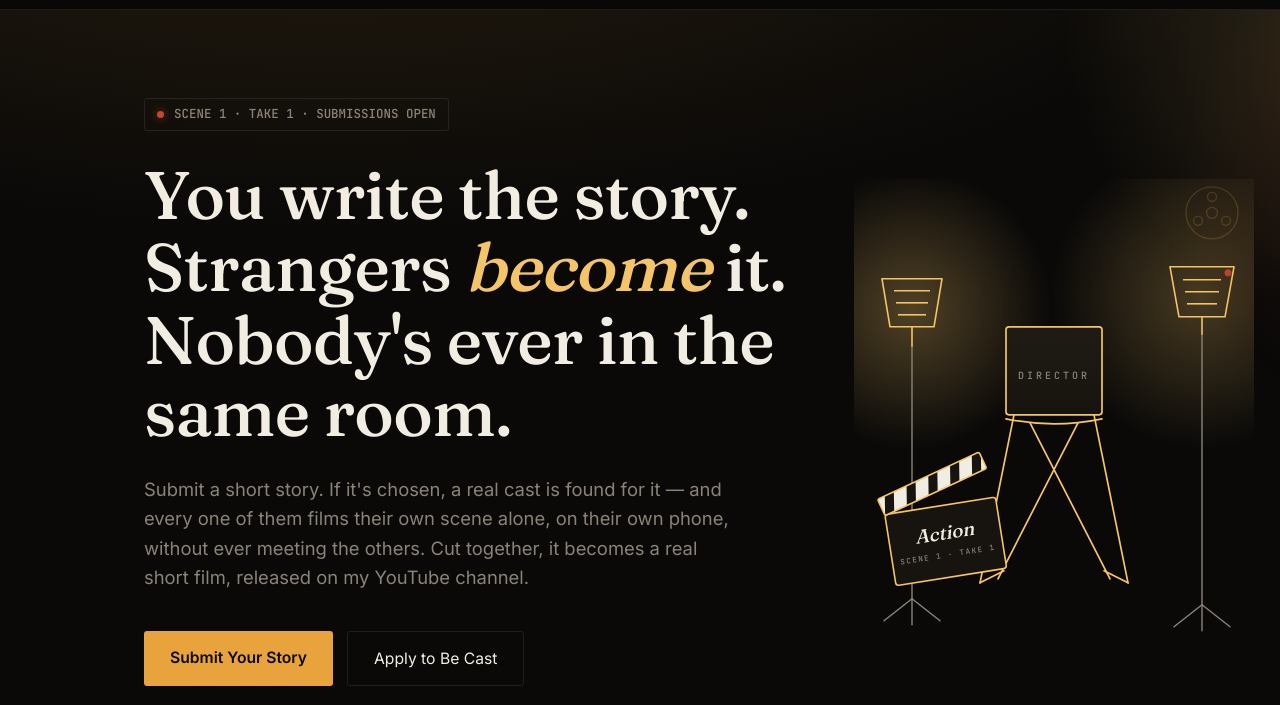
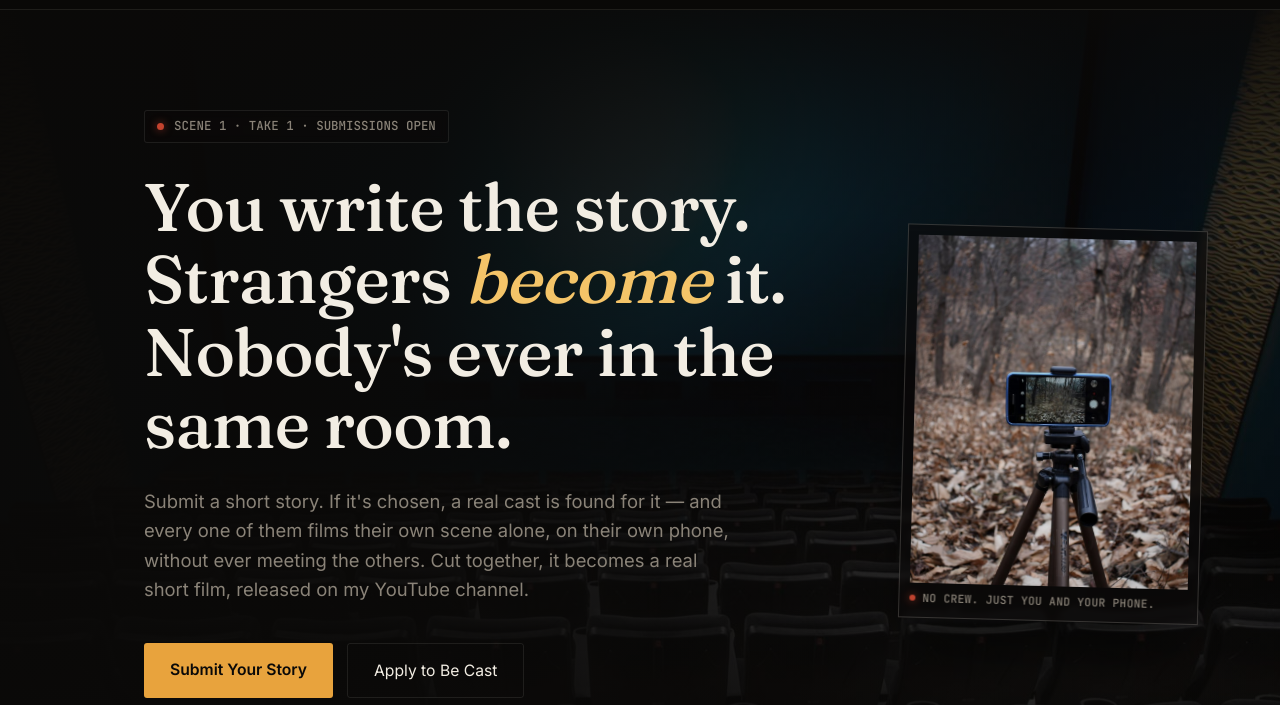
Before and after one commit to michaelbailie88-star/The-Directors-Chair, a website: page index.html in a window 1280 px wide. Shown: the part 55-760 px from the top of the page. Drawn offline with Linux system fonts and the light colour scheme.

Commit message:
Replace hand-drawn hero illustration with real photography — theater background, phone-on-tripod featured shot

```diff
--- a/index.html
+++ b/index.html
@@ -56,26 +56,20 @@
 
   /* ---------- Hero ---------- */
   .hero {
-    padding: 88px 0 96px;
+    padding: 100px 0 96px;
     position: relative;
     overflow: hidden;
+    background-image: url('img/hero-bg.jpg');
+    background-size: cover;
+    background-position: center 35%;
   }
   .hero::before {
     content: "";
     position: absolute;
-    inset: -20% -10% auto -10%;
-    height: 420px;
-    background: radial-gradient(ellipse at 30% 0%, rgba(232,163,61,0.13), transparent 65%);
-    pointer-events: none;
-  }
-  .hero::after {
-    content: "";
-    position: absolute;
-    inset: -10% -15% auto auto;
-    width: 620px; height: 560px;
+    inset: 0;
     background:
-      radial-gradient(circle at 78% 18%, rgba(244,196,104,0.16), transparent 42%),
-      radial-gradient(circle at 92% 46%, rgba(196,67,46,0.10), transparent 38%);
+      linear-gradient(100deg, rgba(10,9,8,0.97) 0%, rgba(10,9,8,0.93) 32%, rgba(10,9,8,0.62) 58%, rgba(10,9,8,0.40) 100%),
+      linear-gradient(0deg, rgba(10,9,8,0.9) 0%, rgba(10,9,8,0.15) 30%, rgba(10,9,8,0.15) 75%, rgba(10,9,8,0.85) 100%);
     pointer-events: none;
   }
   .slate {
@@ -89,6 +83,10 @@
     border-radius: 3px;
     padding: 6px 12px;
     margin-bottom: 28px;
+    position: relative;
+    z-index: 2;
+    background: rgba(10,9,8,0.4);
+    backdrop-filter: blur(4px);
   }
   .slate .rec {
     width: 7px; height: 7px; border-radius: 50%;
@@ -99,6 +97,7 @@
     font-size: clamp(2.4rem, 5.6vw, 4.2rem);
     line-height: 1.08;
     max-width: 16ch;
+    position: relative; z-index: 2;
   }
   .hero h1 em {
     font-style: italic;
@@ -110,31 +109,57 @@
     color: var(--ash);
     margin-top: 26px;
     line-height: 1.6;
+    position: relative; z-index: 2;
   }
-  .hero-ctas { display: flex; gap: 14px; margin-top: 38px; flex-wrap: wrap; }
+  .hero-ctas { display: flex; gap: 14px; margin-top: 38px; flex-wrap: wrap; position: relative; z-index: 2; }
   .how-link {
     display: inline-block;
     margin-top: 22px;
     color: var(--ash);
     font-size: 0.9rem;
     border-bottom: 1px solid transparent;
+    position: relative; z-index: 2;
   }
   .how-link:hover { color: var(--tungsten-hot); border-bottom-color: var(--tungsten-hot); }
-  .hero-scene {
+  .hero-photo {
     position: absolute;
-    top: 50%; right: 2%;
-    width: 400px; height: 460px;
-    transform: translateY(-52%);
-    pointer-events: none;
+    top: 50%; right: 6%;
+    transform: translateY(-50%) rotate(1.5deg);
+    width: 300px;
+    z-index: 2;
+    border: 1px solid rgba(242,237,227,0.18);
+    padding: 10px 10px 34px;
+    background: rgba(10,9,8,0.55);
+    backdrop-filter: blur(3px);
+    box-shadow: 0 30px 60px -20px rgba(0,0,0,0.7);
   }
-  @media (max-width: 980px) { .hero-scene { display: none; } }
-  .hero-scene .tally-light {
+  .hero-photo img {
+    display: block;
+    width: 100%;
+    aspect-ratio: 4/5;
+    object-fit: cover;
+  }
+  .hero-photo .cap {
+    position: absolute;
+    left: 10px; right: 10px; bottom: 10px;
+    display: flex; align-items: center; gap: 7px;
+    font-family: 'JetBrains Mono', monospace;
+    font-size: 0.7rem;
+    color: var(--ash);
+    letter-spacing: 0.03em;
+  }
+  .hero-photo .cap .rec {
+    width: 6px; height: 6px; border-radius: 50%;
+    background: var(--tally);
+    box-shadow: 0 0 8px rgba(196,67,46,0.7);
     animation: tallyPulse 2.6s ease-in-out infinite;
+    flex-shrink: 0;
   }
   @keyframes tallyPulse {
     0%, 100% { opacity: 1; }
-    50% { opacity: 0.45; }
+    50% { opacity: 0.4; }
   }
+  @media (max-width: 980px) { .hero-photo { display: none; } }
   .btn-primary {
     background: var(--tungsten);
     color: var(--void);
@@ -292,99 +317,10 @@
 </nav>
 
 <header class="hero">
-  <svg class="hero-scene" viewBox="0 0 400 460" fill="none" aria-hidden="true">
-    <defs>
-      <radialGradient id="glowLeft" cx="50%" cy="50%" r="50%">
-        <stop offset="0%" stop-color="#F4C468" stop-opacity="0.30"/>
-        <stop offset="100%" stop-color="#F4C468" stop-opacity="0"/>
-      </radialGradient>
-      <radialGradient id="glowRight" cx="50%" cy="50%" r="50%">
-        <stop offset="0%" stop-color="#F4C468" stop-opacity="0.26"/>
-        <stop offset="100%" stop-color="#F4C468" stop-opacity="0"/>
-      </radialGradient>
-      <linearGradient id="canvasFill" x1="0" y1="0" x2="0" y2="1">
-        <stop offset="0%" stop-color="#1F1B14"/>
-        <stop offset="100%" stop-color="#17140F"/>
-      </linearGradient>
-    </defs>
-
-    <!-- Film reel — subtle background accent -->
-    <g opacity="0.20" stroke="#E8A33D" stroke-width="1.3">
-      <circle cx="358" cy="34" r="26"/>
-      <circle cx="358" cy="34" r="5.5" fill="#0A0908"/>
-      <circle cx="358" cy="18" r="4.5"/>
-      <circle cx="372" cy="42" r="4.5"/>
-      <circle cx="344" cy="42" r="4.5"/>
-    </g>
-
-    <!-- Studio light — left -->
-    <circle cx="58" cy="130" r="140" fill="url(#glowLeft)"/>
-    <g stroke="#8A8378" stroke-width="1.4" stroke-linecap="round">
-      <line x1="58" y1="168" x2="58" y2="420"/>
-      <line x1="58" y1="420" x2="30" y2="442"/>
-      <line x1="58" y1="420" x2="86" y2="442"/>
-      <line x1="58" y1="420" x2="58" y2="446"/>
-    </g>
-    <g stroke="#F4C468" stroke-width="1.6" stroke-linejoin="round">
-      <path d="M28 100 L88 100 L80 148 L36 148 Z"/>
-      <line x1="58" y1="148" x2="58" y2="168"/>
-      <line x1="40" y1="112" x2="76" y2="112"/>
-      <line x1="42" y1="124" x2="74" y2="124"/>
-      <line x1="44" y1="136" x2="72" y2="136"/>
-    </g>
-
-    <!-- Studio light — right -->
-    <circle cx="348" cy="118" r="152" fill="url(#glowRight)"/>
-    <g stroke="#8A8378" stroke-width="1.4" stroke-linecap="round">
-      <line x1="348" y1="156" x2="348" y2="426"/>
-      <line x1="348" y1="426" x2="320" y2="448"/>
-      <line x1="348" y1="426" x2="376" y2="448"/>
-      <line x1="348" y1="426" x2="348" y2="452"/>
-    </g>
-    <g stroke="#F4C468" stroke-width="1.6" stroke-linejoin="round">
-      <path d="M316 88 L380 88 L371 138 L325 138 Z"/>
-      <line x1="348" y1="138" x2="348" y2="156"/>
-      <line x1="329" y1="101" x2="367" y2="101"/>
-      <line x1="331" y1="113" x2="365" y2="113"/>
-      <line x1="333" y1="125" x2="363" y2="125"/>
-    </g>
-    <circle class="tally-light" cx="374" cy="94" r="3.5" fill="#C4432E"/>
-
-    <!-- Director's chair -->
-    <g stroke="#F4C468" stroke-width="1.7" stroke-linejoin="round" stroke-linecap="round">
-      <rect x="152" y="148" width="96" height="88" rx="3" fill="url(#canvasFill)"/>
-      <path d="M152 240 Q200 250 248 240" fill="none"/>
-      <line x1="160" y1="236" x2="126" y2="404"/>
-      <line x1="240" y1="236" x2="274" y2="404"/>
-      <line x1="126" y1="404" x2="150" y2="392"/>
-      <line x1="274" y1="404" x2="250" y2="392"/>
-      <line x1="176" y1="244" x2="256" y2="400"/>
-      <line x1="224" y1="244" x2="144" y2="400"/>
-    </g>
-    <text x="200" y="200" text-anchor="middle" font-family="'JetBrains Mono', monospace" font-size="10" letter-spacing="3" fill="#8A8378">DIRECTOR</text>
-
-    <!-- Clapperboard -->
-    <g transform="translate(28,318) rotate(-9)">
-      <rect x="0" y="18" width="112" height="72" rx="3" fill="#17140F" stroke="#F4C468" stroke-width="1.6"/>
-      <text x="56" y="52" text-anchor="middle" font-family="'Fraunces', serif" font-style="italic" font-weight="500" font-size="19" fill="#F2EDE3">Action</text>
-      <text x="56" y="70" text-anchor="middle" font-family="'JetBrains Mono', monospace" font-size="7.5" letter-spacing="1.5" fill="#8A8378">SCENE 1 &#183; TAKE 1</text>
-      <g transform="rotate(-16 4 18)">
-        <clipPath id="clapStripes"><rect x="0" y="0" width="112" height="18" rx="2"/></clipPath>
-        <g clip-path="url(#clapStripes)">
-          <rect x="0" y="0" width="112" height="18" fill="#17140F"/>
-          <g fill="#F2EDE3">
-            <rect x="-6" y="-4" width="14" height="26" transform="skewX(-24)"/>
-            <rect x="18" y="-4" width="14" height="26" transform="skewX(-24)"/>
-            <rect x="42" y="-4" width="14" height="26" transform="skewX(-24)"/>
-            <rect x="66" y="-4" width="14" height="26" transform="skewX(-24)"/>
-            <rect x="90" y="-4" width="14" height="26" transform="skewX(-24)"/>
-            <rect x="114" y="-4" width="14" height="26" transform="skewX(-24)"/>
-          </g>
-        </g>
-        <rect x="0" y="0" width="112" height="18" rx="2" fill="none" stroke="#F4C468" stroke-width="1.6"/>
-      </g>
-    </g>
-  </svg>
+  <div class="hero-photo">
+    <img src="img/hero-phone.jpg" alt="A phone mounted on a tripod, recording alone.">
+    <div class="cap"><span class="rec"></span>NO CREW. JUST YOU AND YOUR PHONE.</div>
+  </div>
   <div class="wrap">
     <div class="slate"><span class="rec"></span>SCENE 1 · TAKE 1 · SUBMISSIONS OPEN</div>
     <h1>You write the story. Strangers <em>become</em> it. Nobody's ever in the same room.</h1>
```
Also changed, not shown: img/hero-bg.jpg (added), img/hero-phone.jpg (added).
